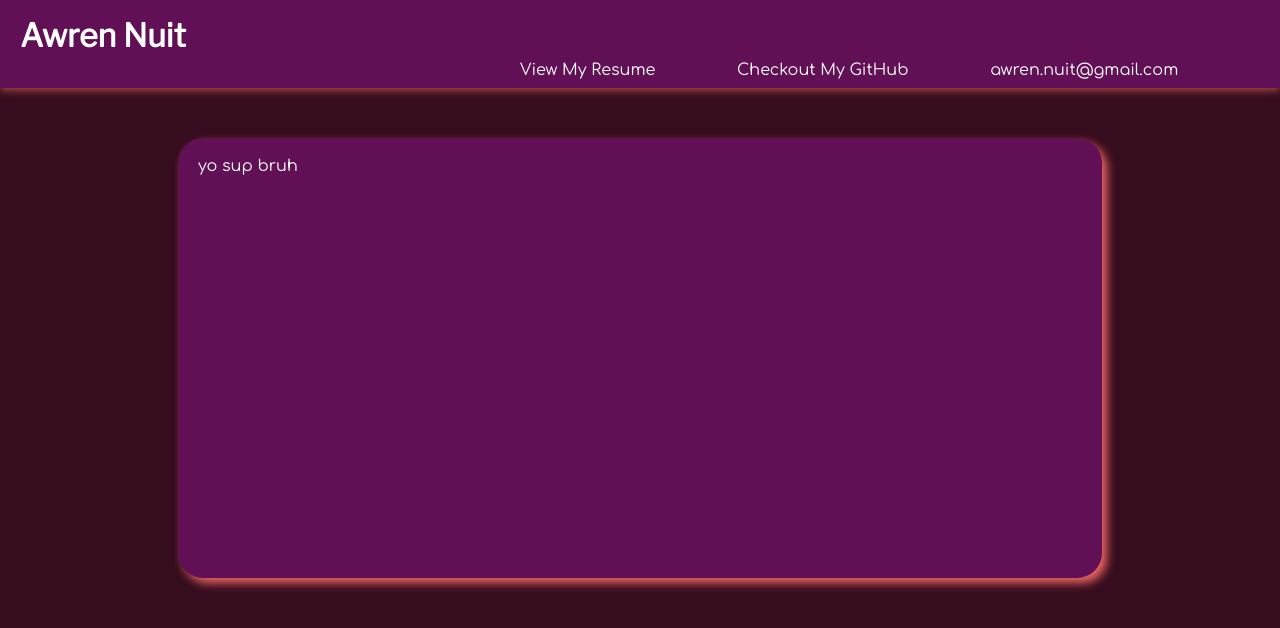
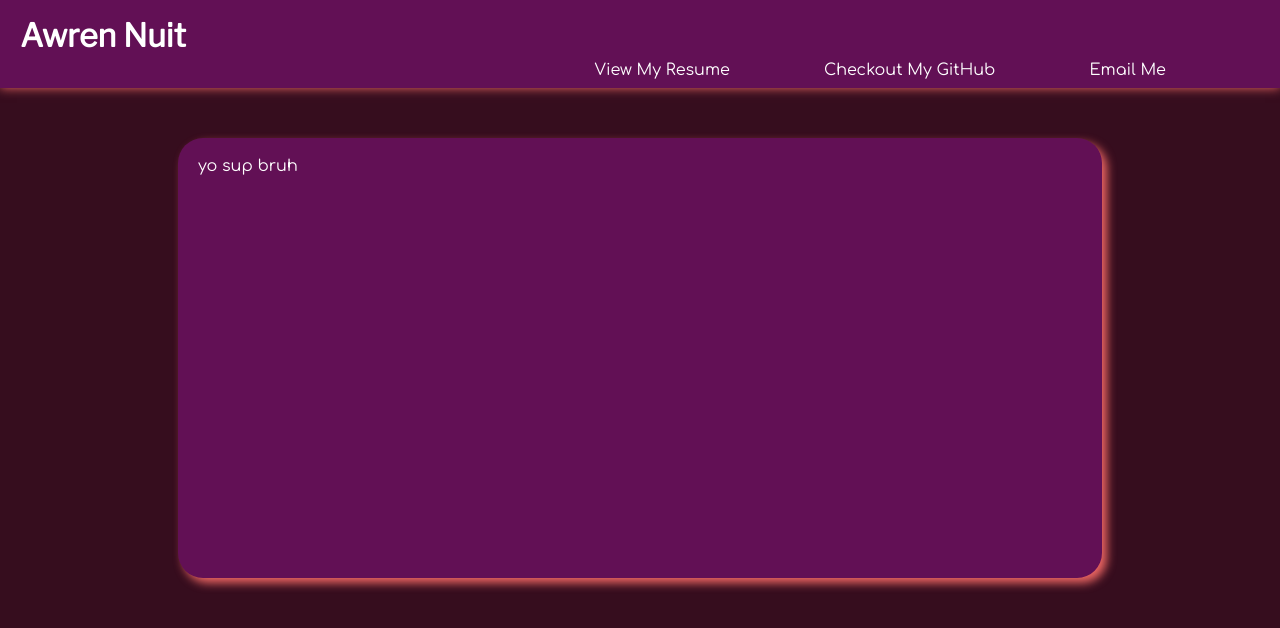
Before and after one commit to awrennuit/full-stack-software-developer-portfolio, a React (Create React App) app: page / in a window 1280 px wide. Shown: the top 628 px of the page. Built offline with nearby package versions, Linux system fonts and the light colour scheme.

Commit message:
added email link

```diff
--- a/src/components/Header/Header.js
+++ b/src/components/Header/Header.js
@@ -14,10 +14,12 @@ export default function Header() {
       <h1 className="home-heading" onClick={pushHistoryHome}>Awren Nuit</h1>
       <div className="header-grid">
         <span className="resume-link" onClick={pushHistoryToResume}>View My Resume</span>
-        <a className="github-link" href="https://github.com/AwrenNuit" target="_blank">
+        <a className="github-link" href="https://github.com/AwrenNuit" target="_blank" rel="noopener noreferrer">
           <span>Checkout My GitHub</span>
         </a>
-        <span className="email-link">awren.nuit@gmail.com</span>
+        <a className="email-link" href = "mailto: awren.nuit@gmail.com" rel="noopener noreferrer">
+        <span>Email Me</span>
+        </a>
       </div>
     </div>
   );
```
